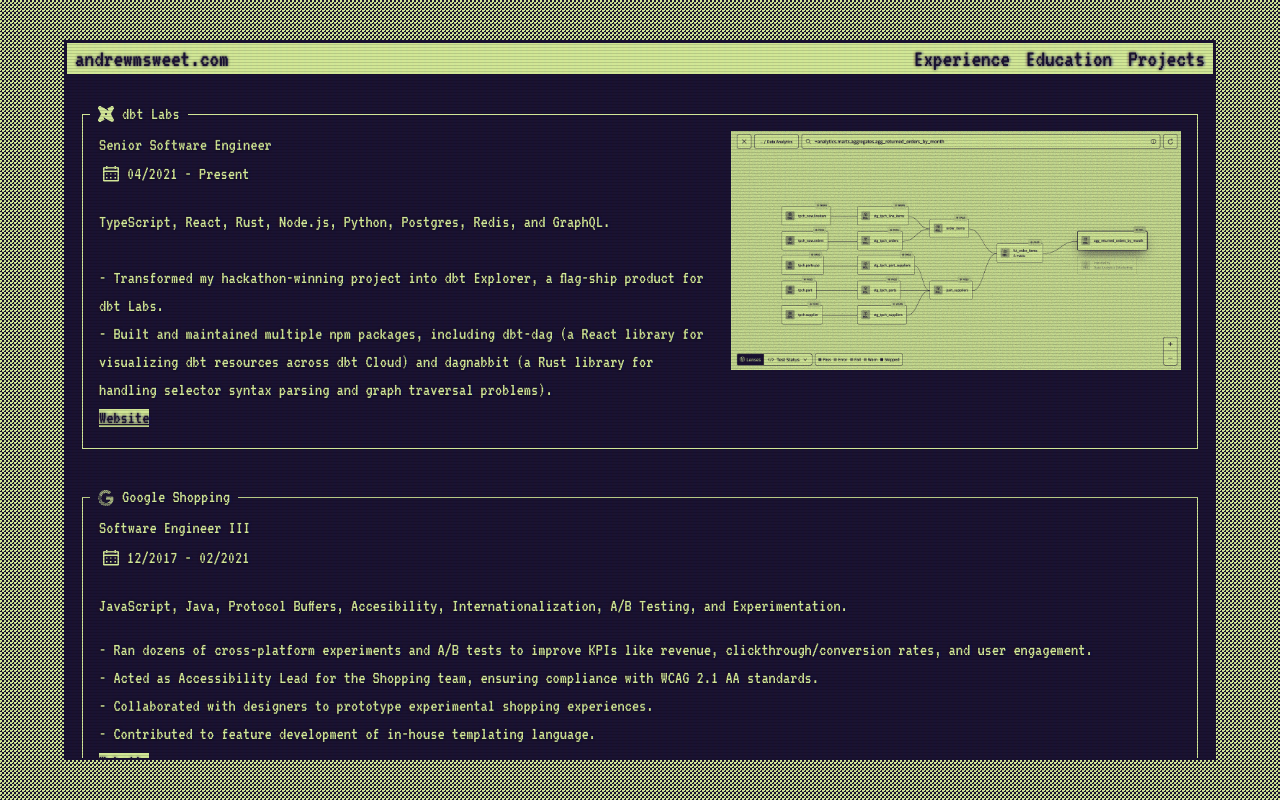
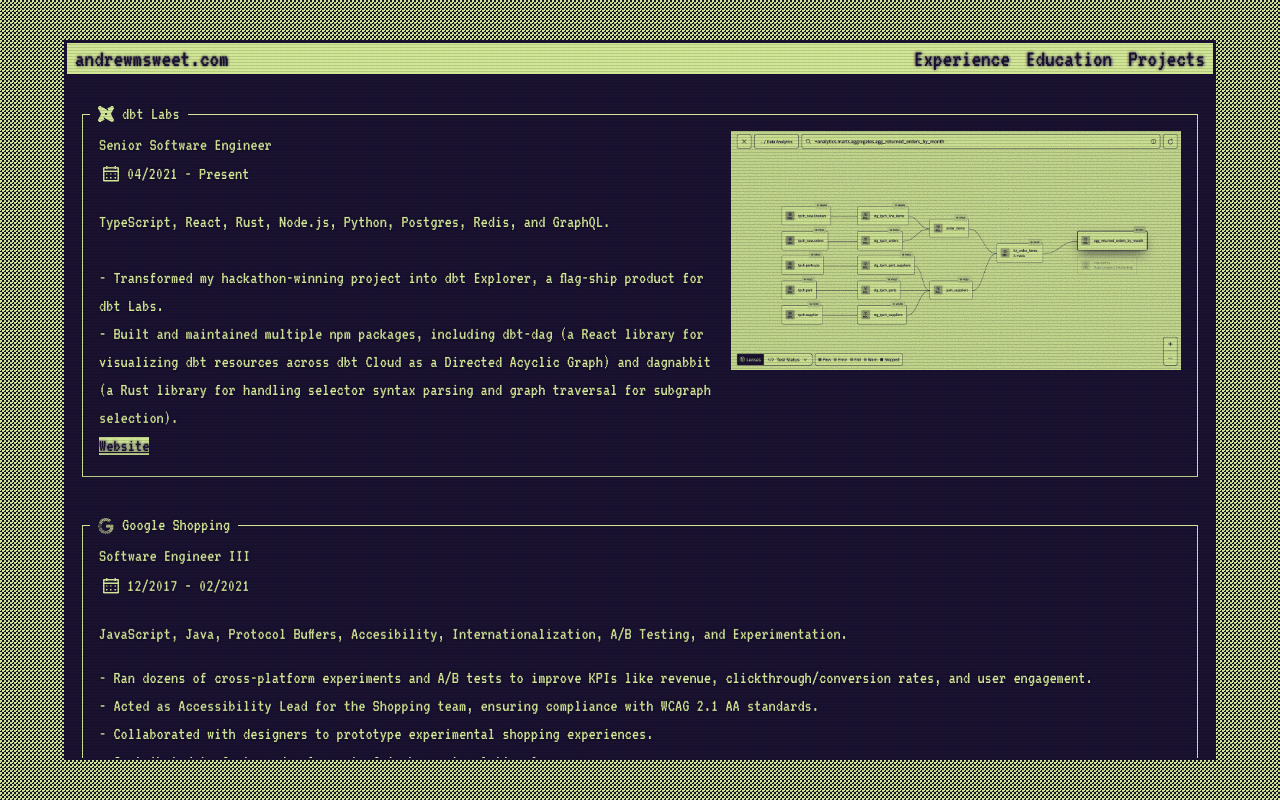
Before and after one commit to heysweet/heysweet.github.io, a Next.js app: page /experience in a window 1280 px wide. Built offline with nearby package versions, Linux system fonts and the light colour scheme; what tailwindcss-animation-delay would draw is missing.

Commit message:
Update DAG description

```diff
--- a/src/app/experience/dbtLabs.tsx
+++ b/src/app/experience/dbtLabs.tsx
@@ -24,7 +24,7 @@ export const dbtLabs = {
     TypeScript, React, Rust, Node.js, Python, Postgres, Redis, and GraphQL.
 
     - Transformed my hackathon-winning project into dbt Explorer, a flag-ship product for dbt Labs.
-    - Built and maintained multiple npm packages, including dbt-dag (a React library for visualizing dbt resources across dbt Cloud) and dagnabbit (a Rust library for handling selector syntax parsing and graph traversal problems).`.trim(),
+    - Built and maintained multiple npm packages, including dbt-dag (a React library for visualizing dbt resources across dbt Cloud as a Directed Acyclic Graph) and dagnabbit (a Rust library for handling selector syntax parsing and graph traversal for subgraph selection).`.trim(),
 
     externalWebsite: 'https://www.getdbt.com/',
     heroImageSrc: '/dag.png',
```
